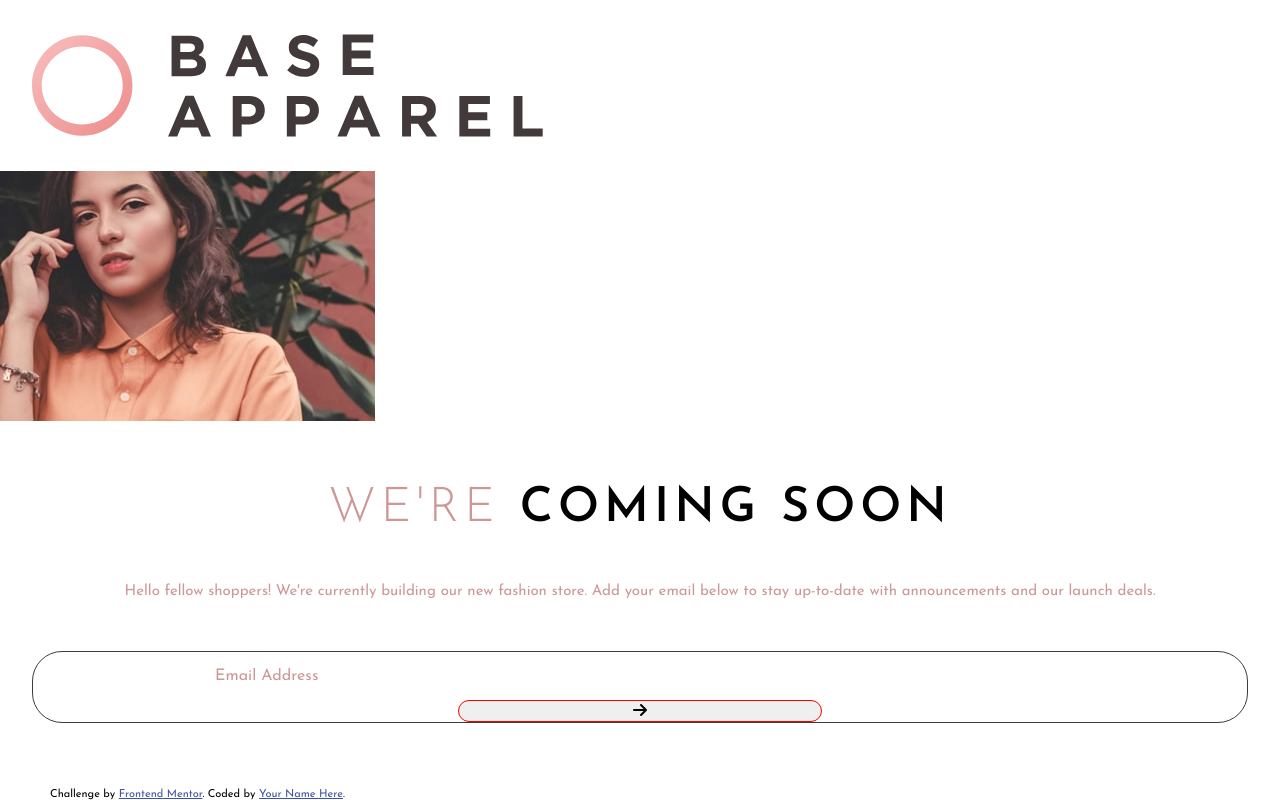
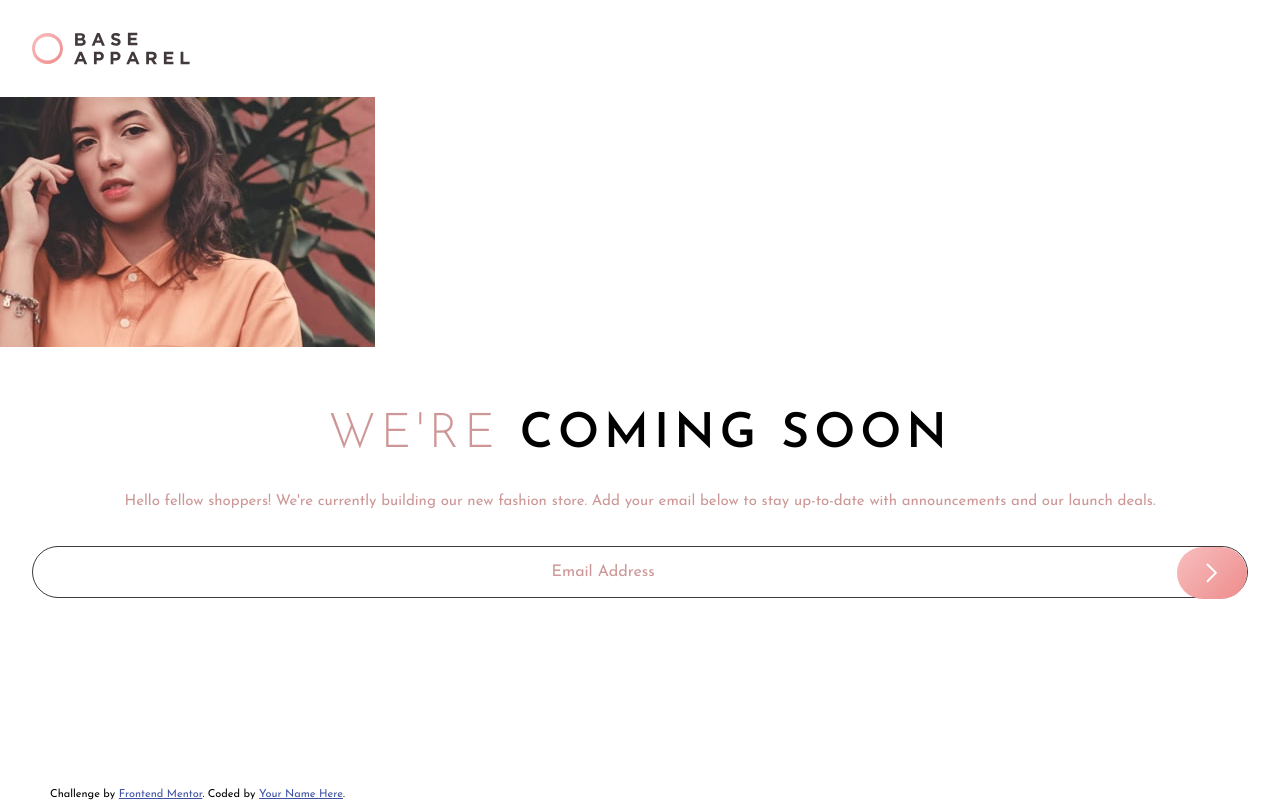
Before and after one commit to nathan-codes/base-apparel-coming-soon-master, a plain HTML site: page index.html in a window 1280 px wide. Drawn offline with Linux system fonts and the light colour scheme.

Commit message:
Final Button Edits

```diff
--- a/css/styles.css
+++ b/css/styles.css
@@ -3,6 +3,7 @@
 /*
   1. Use a more-intuitive box-sizing model.
 */
+
 *,
 *::before,
 *::after {
@@ -94,6 +95,10 @@ h6 {
   --fw-bold: 600;
 }
 
+
+
+/* General Styling  */
+
 body {
   font-size: 16px;
   text-align: center;
@@ -105,9 +110,9 @@ body {
 }
 
 
-/* Image Logo  */
+/* Site  Logo at the top of screen  */
 .img_logo {
-  width: 45%;
+  max-width: 45%;
   padding: 2rem 2rem;
 }
 
@@ -133,7 +138,7 @@ h1 span {
 .comingSoon__content p {
 
   color: var(--Desaturated-Red);
-  padding: 2rem 1.2rem;
+  padding: 1rem 1.2rem;
   line-height: 1.5;
   font-size: 15px;
 
@@ -142,20 +147,20 @@ h1 span {
 /* Styling the Submit Form Button */
 
   form  {
+  position: relative;
   margin: 1rem 2rem;
-  box-sizing: border-box;
   border: 1px solid var(--Dark-Grayish-Red);
   border-radius: 30px;
+  padding: 1rem 0rem;
 
 }
 
 
   form input  {
-    padding: 1rem 0;
-    width: 70%;
-    margin: none;
-    padding: none;
-    border: none;
+  border: none;
+
+
+
 }
 
  input::placeholder {
@@ -169,14 +174,19 @@ input:focus {
 
 /* Styling the Button */
 
-form button {
+.submit-button {
+  background-image: linear-gradient(135deg, hsl(0, 80%, 86%),hsl(0, 74%, 74%));
+  padding: 1rem 1.8rem;
+  color: white;
+  border: none;
+  position: absolute;
+  overflow: none;
+  top: 0;
+  right: 0;
+  border-radius: 30px;
 
-  width: 30%;
-  z-index: 1;
-  border-radius: 30px;
-  border: 1px solid red;
+
 }
-
 
 
 
--- a/index.html
+++ b/index.html
@@ -56,8 +56,12 @@
           <label for="emailAddress"></label>
           <input type"email" name="emailAddress" id="emailAddress" placeholder="Email Address">
 
+          <button class="submit-button">
+            <svg xmlns="http://www.w3.org/2000/svg" width="12" height="20">
+              <path fill="none" stroke="#FFF" stroke-width="2" d="M1 1l8.836 8.836L1 18.671" />
+            </svg>
+          </button>
 
-          <button type="submit" class="submit-button"> <i class="fa-solid fa-arrow-right"></i></button>
         </form>
 
       </div>
```
